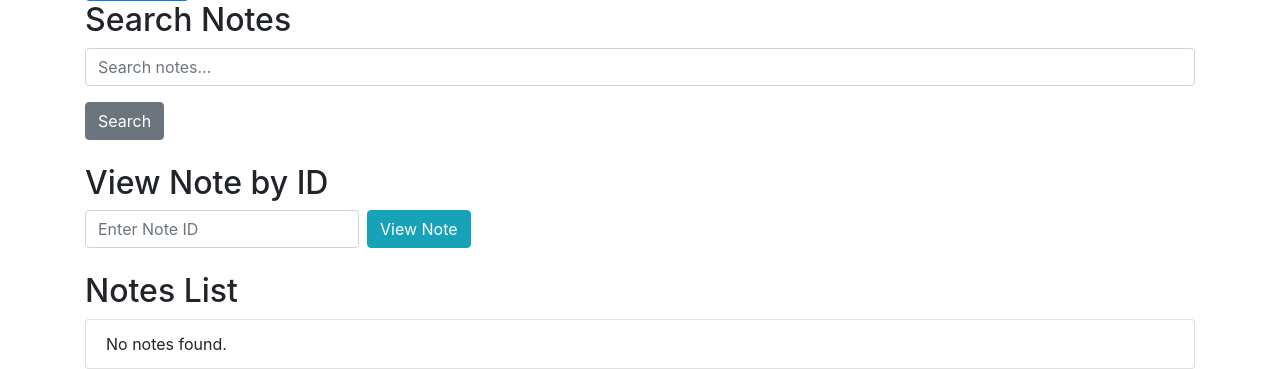
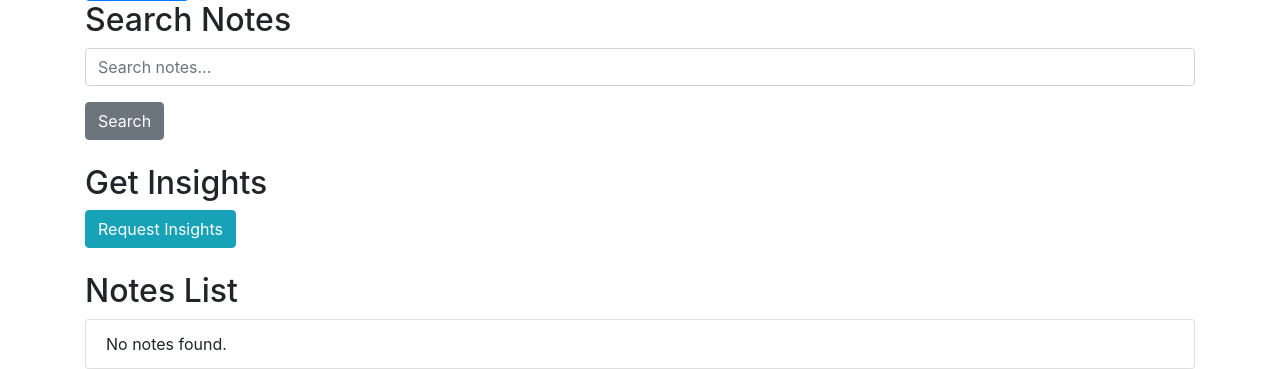
Before and after one commit to fsiconha/notesight, a Django app: page / in a window 1280 px wide. Shown: the part 490-859 px from the top of the page. Run offline with Django 5.2, Linux system fonts and the light colour scheme; data that the repository does not hold is empty; some libraries are stand-ins or nearby versions.

Commit message:
Adjust template to enable user get user insights

```diff
--- a/diary/templates/diary/note_interface.html
+++ b/diary/templates/diary/note_interface.html
@@ -3,7 +3,7 @@
 <head>
     <meta charset="UTF-8">
     <title>Diary Notes</title>
-    <!-- Bootstrap CSS (you can adjust the version or use your own CSS) -->
+    <!-- Bootstrap CSS (optional for styling) -->
     <link rel="stylesheet" href="https://stackpath.bootstrapcdn.com/bootstrap/4.5.2/css/bootstrap.min.css">
 </head>
 <body>
@@ -18,7 +18,7 @@
             <button type="submit" class="btn btn-primary">Save Note</button>
         </form>
 
-        <!-- Form to search notes (text search) -->
+        <!-- Form to search notes -->
         <h2>Search Notes</h2>
         <form method="get" class="mb-4">
             <div class="form-group">
@@ -27,12 +27,9 @@
             <button type="submit" class="btn btn-secondary">Search</button>
         </form>
 
-        <!-- Search by Note ID to display in a pop-up -->
-        <h2>View Note by ID</h2>
-        <div class="form-inline mb-4">
-            <input type="text" id="noteIndex" class="form-control mr-2" placeholder="Enter Note ID">
-            <button type="button" id="searchNoteButton" class="btn btn-info">View Note</button>
-        </div>
+        <!-- Button to get insights via the LLM -->
+        <h2>Get Insights</h2>
+        <a href="{% url 'note_insights' %}" class="btn btn-info mb-4">Request Insights</a>
 
         <!-- Display list of notes -->
         <h2>Notes List</h2>
@@ -46,59 +43,5 @@
             {% endfor %}
         </ul>
     </div>
-
-    <!-- Modal for displaying note details -->
-    <div class="modal fade" id="noteModal" tabindex="-1" role="dialog" aria-labelledby="noteModalLabel" aria-hidden="true">
-      <div class="modal-dialog" role="document">
-        <div class="modal-content">
-          <div class="modal-header">
-            <h5 class="modal-title" id="noteModalLabel">Note Details</h5>
-            <button type="button" class="close" data-dismiss="modal" aria-label="Close">
-              <span aria-hidden="true">&times;</span>
-            </button>
-          </div>
-          <div class="modal-body">
-            <h2 id="modalNoteTitle"></h2>
-            <p id="modalNoteContent"></p>
-            <p><em id="modalNoteCreated"></em></p>
-            <p><em id="modalNoteUpdated"></em></p>
-          </div>
-          <div class="modal-footer">
-            <button type="button" class="btn btn-secondary" data-dismiss="modal">Close</button>
-          </div>
-        </div>
-      </div>
-    </div>
-
-    <!-- jQuery and Bootstrap JS (ensure these are loaded) -->
-    <script src="https://code.jquery.com/jquery-3.6.0.min.js"></script>
-    <script src="https://stackpath.bootstrapcdn.com/bootstrap/4.5.2/js/bootstrap.min.js"></script>
-
-    <!-- JavaScript to fetch note details and display modal -->
-    <script>
-        $(document).ready(function(){
-            $('#searchNoteButton').click(function(){
-                var noteId = $('#noteIndex').val();
-                if (noteId) {
-                    $.ajax({
-                        url: '/notes/' + noteId + '/json/',
-                        method: 'GET',
-                        success: function(data) {
-                            $('#modalNoteTitle').text(data.title);
-                            $('#modalNoteContent').text(data.content);
-                            $('#modalNoteCreated').text("Created at: " + data.created_at);
-                            $('#modalNoteUpdated').text("Updated at: " + data.updated_at);
-                            $('#noteModal').modal('show');
-                        },
-                        error: function() {
-                            alert('Note not found or an error occurred.');
-                        }
-                    });
-                } else {
-                    alert('Please enter a valid Note ID.');
-                }
-            });
-        });
-    </script>
 </body>
 </html>
--- a/diary/views.py
+++ b/diary/views.py
@@ -6,7 +6,8 @@ from .services.llm_service import get_insights_from_notes
 
 def note_interface(request):
     """
-    Renders a page where users can create a new note and search for existing notes.
+    Renders a page where users can create new notes, search existing notes,
+    and access LLM insights.
     """
     query = request.GET.get('q', '')
     form = NoteForm()
@@ -29,14 +30,12 @@ def note_interface(request):
     }
     return render(request, 'diary/note_interface.html', context)
 
-
 def note_detail(request, pk):
     """
     Retrieves and displays a single note based on its primary key.
     """
     note = get_object_or_404(Note, pk=pk)
     return render(request, 'diary/note_detail.html', {'note': note})
-
 
 def note_detail_ajax(request, pk):
     """
@@ -52,7 +51,6 @@ def note_detail_ajax(request, pk):
     from django.http import JsonResponse
     return JsonResponse(data)
 
-
 def note_insights(request):
     """
     Retrieves all notes, calls the LLM service to generate insights,
```
Also changed, not shown: diary/services/llm_service.py (+26 -12 lines).
